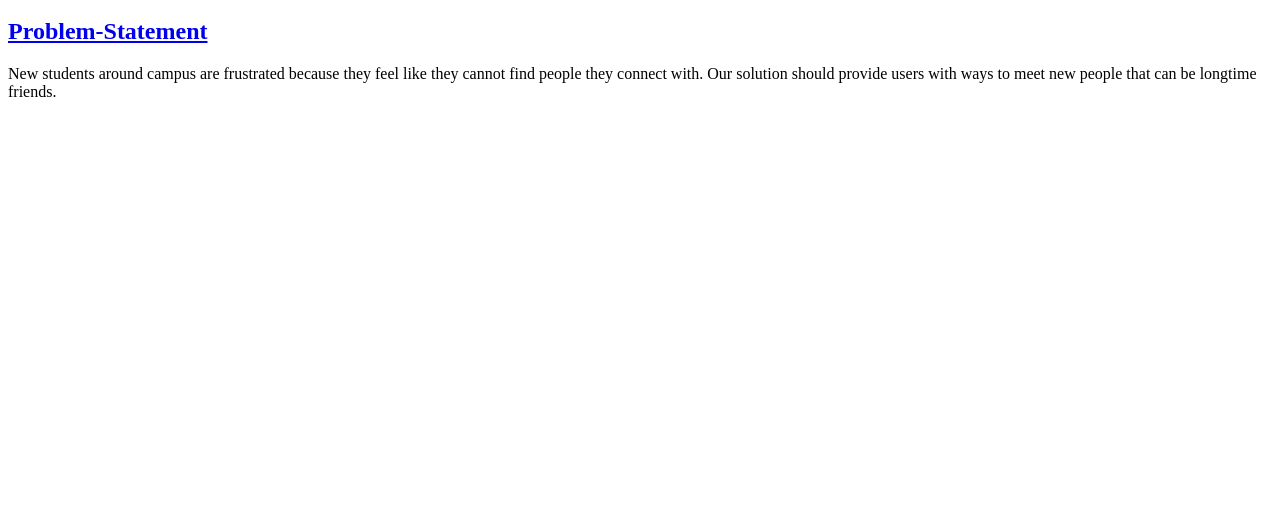
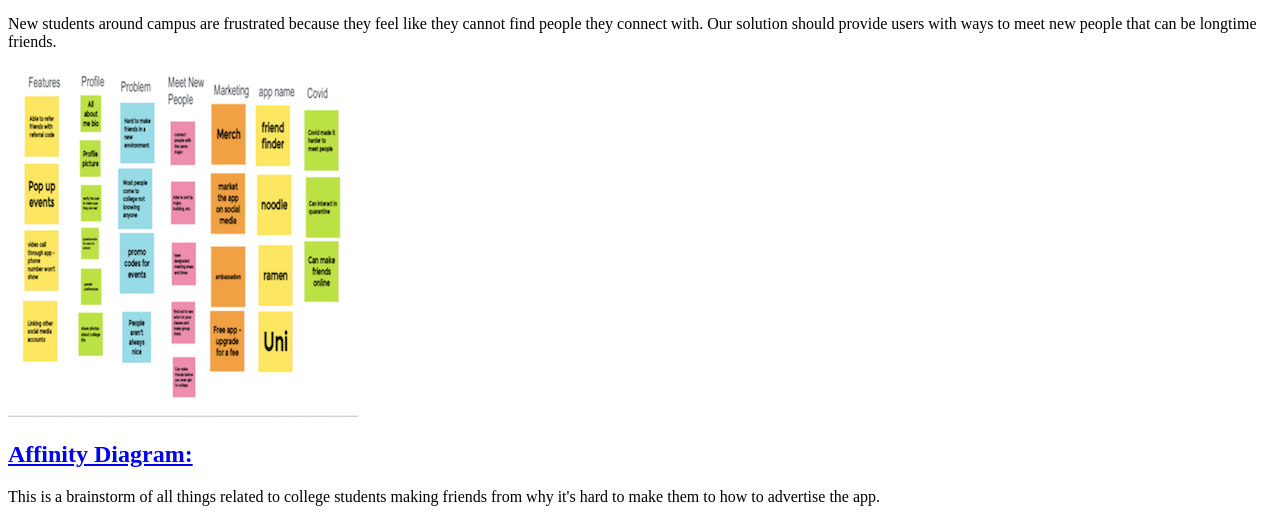
Before and after one commit to almyrick/almyrick.github.io, a plain HTML site: page index.html in a window 1280 px wide. Shown: the part 486-1008 px from the top of the page. Before the commit the page ends 800 px from the top, so only its background shows below. Drawn offline with Linux system fonts and the light colour scheme.

Commit message:
Add files via upload

```diff
--- a/index.html
+++ b/index.html
@@ -5,15 +5,26 @@
     </head>
     <body>
       <h1>Ashley Myrick's CSCE 190 Site</h1>
-
+      <!--problem statement assignment -->
       <section class="assignment">
-           <a href="files/Problem-Statement.pdf"><img src="images/problem-statement.png"></a>
+           <a href="files/problem-Statement.pdf"><img src="images/problem-statement.png"></a>
            <section class="ass-details">
-                <a href="files/Problem-Statement.pdf"><h2>Problem-Statement</h2></a>
+                <a href="files/problem-Statement.pdf"><h2>Problem-Statement</h2></a>
                 <p>
                   New students around campus are frustrated because they feel like they cannot find people they connect with. Our solution should provide users with ways to meet new people that can be longtime friends.
                 </p>
            </section>
        </section>
+
+        <!-- Affinity Diagram assignment-->
+       <section class="assignment">
+        <a href="files/affinity-diagram.pdf"><img src="images/affinity-diagram.png"></a>
+        <section class="ass-details">
+             <a href="files/affinity-diagram.pdf"><h2>Affinity Diagram:</h2></a>
+             <p>
+              This is a brainstorm of all things related to college students making friends from why it's hard to make them to how to advertise the app.
+             </p>
+        </section>
+    </section>
     </body>
 </html>
```
Also changed, not shown: images/affinity-diagram.png (added), images/problem-statement.png, 1 other file.
